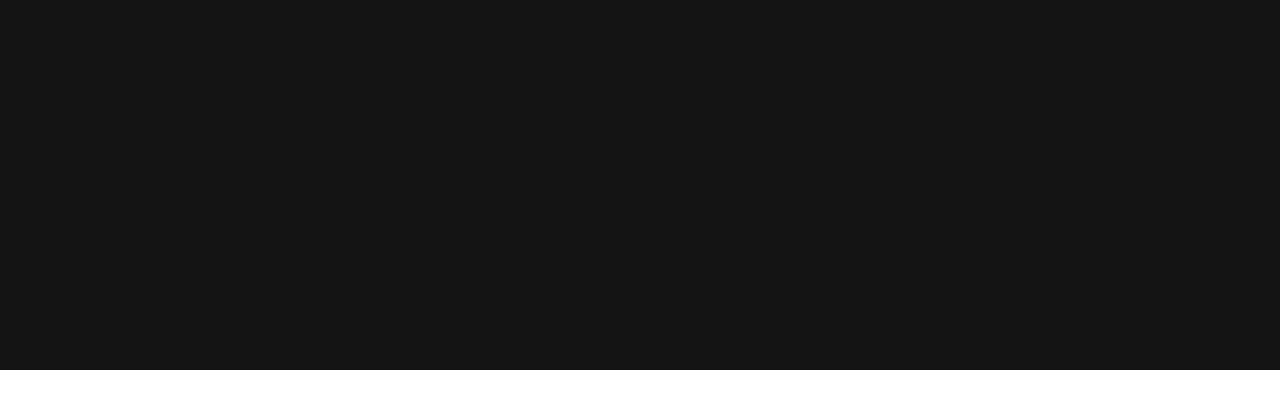
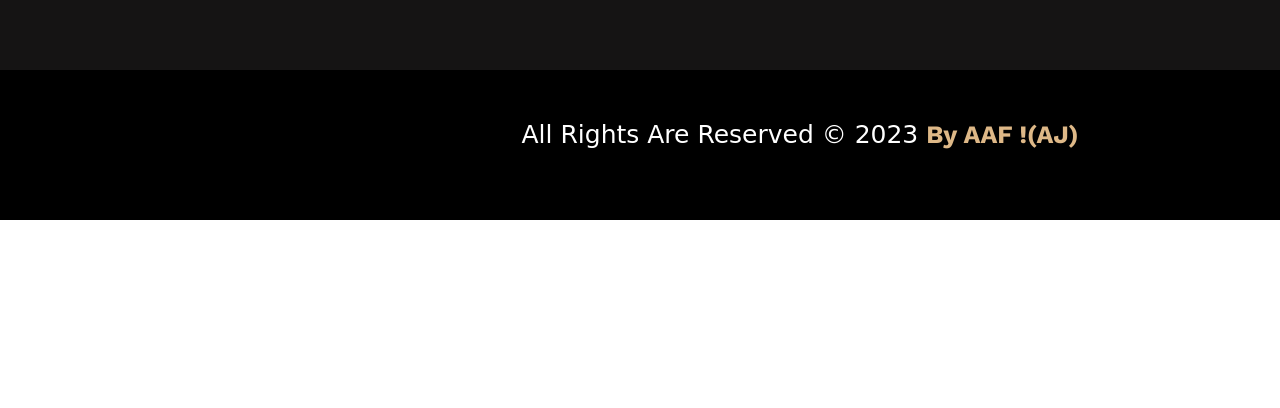
Before and after one commit to AJLife/First-Assignment, a plain HTML site: page index.html in a window 1280 px wide. Shown: the part 3222-3630 px from the top of the page. After the commit the page ends 3442 px from the top, so only its background shows below. Drawn offline with nearby package versions, Linux system fonts and the light colour scheme.

Commit message:
adddeded copyright section

```diff
--- a/index.html
+++ b/index.html
@@ -80,7 +80,6 @@
 </main>
 <!-- End main Section -->
 <!-- Start Footer Section -->
-
 <footer>
     <!-- footer section 1 -->
     <section>
@@ -105,11 +104,11 @@
             </div>
         </div>
     </section>
-
+    <!-- Copyright -->
+    <p class="copyright">All Rights Are Reserved &copy; 2023
+        <span>By AAF !(AJ) </span>
+    </p>
 </footer>
-
-
-
-
+<!-- End footer section -->
 </body>
 </html>
--- a/style.css
+++ b/style.css
@@ -159,10 +159,9 @@
         display: flex;
         justify-content: space-between;
         width: 1600px;
-        height: 900px;
+        height: 600px;
         margin-left: 0;
         margin-top: 200px;
-        margin-bottom: 2000px;
         background-color: #151414;
         border: 0;
 
@@ -223,3 +222,19 @@
         background-color: #111111;
 
       }
+      /* Copyright style  */
+      .copyright{
+        padding-top: 50px;
+        background-color: #000000;
+        width: 1600px;
+        height: 100px;
+        font-size: 25px;
+        color: #FFFFFF;
+        text-align: center;
+        justify-content: center;
+        font-family:cursive ;
+      }span{
+        color: burlywood;
+
+      }
+      /* End Footer section style */
```
